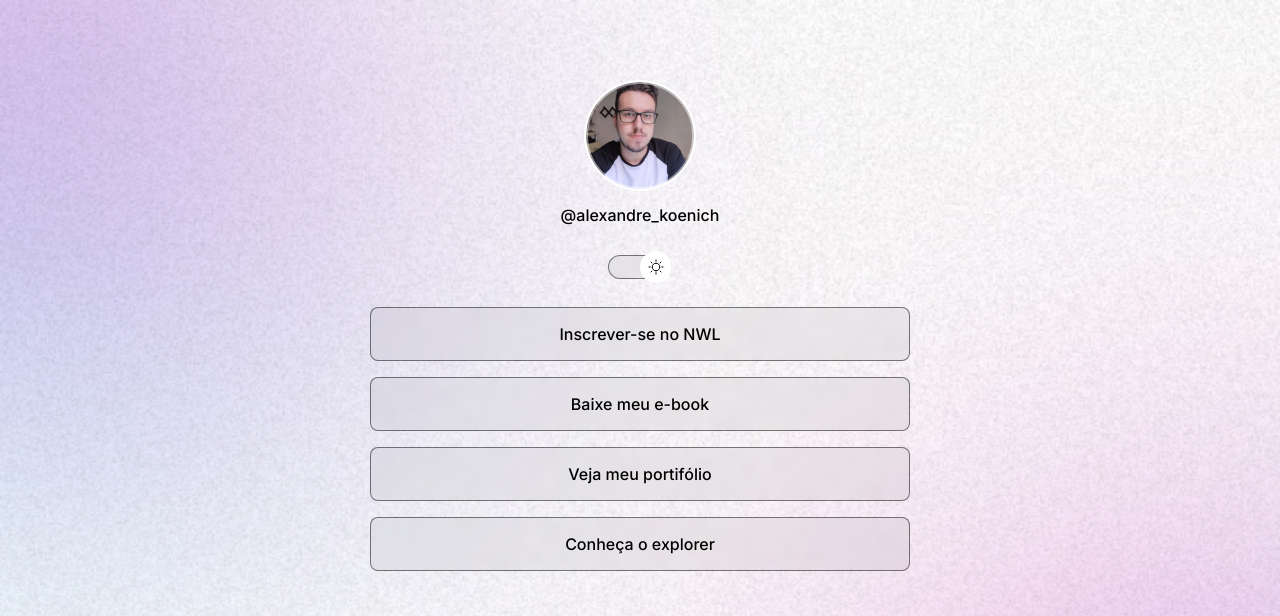
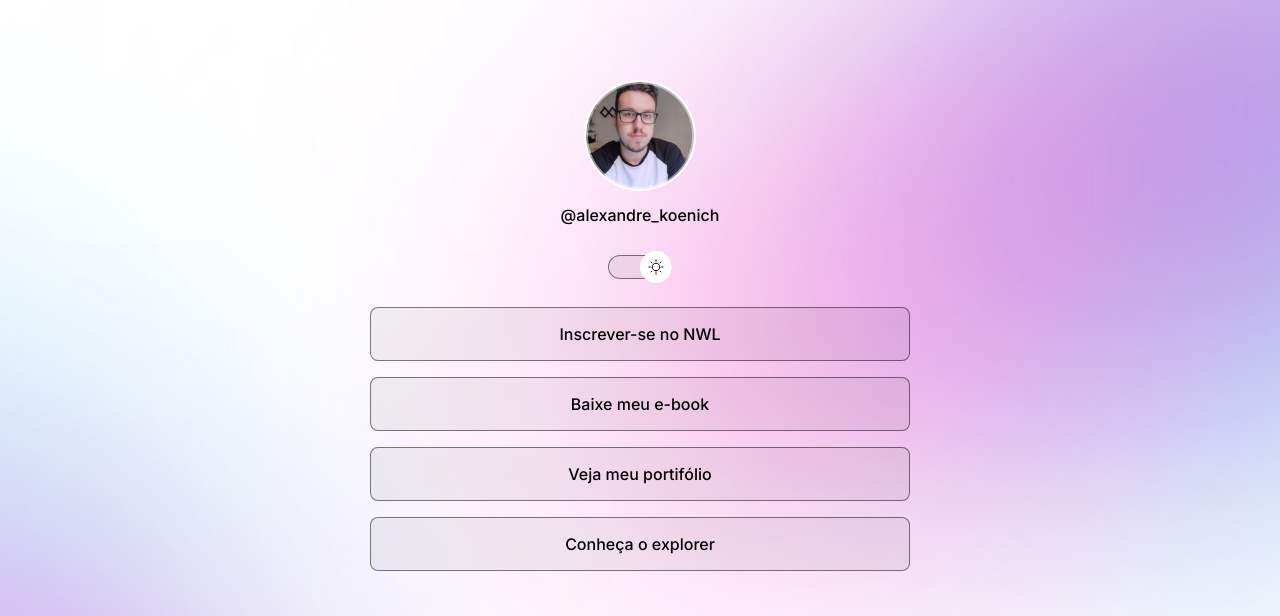
Before and after one commit to alexandrekoenich/alexandreLinks, a plain HTML site: page index.html in a window 1280 px wide. Shown: the top 616 px of the page. Drawn offline with nearby package versions, Linux system fonts and the light colour scheme.

Commit message:
changed background based on media queries

```diff
--- a/styles.css
+++ b/styles.css
@@ -37,6 +37,7 @@ body {
   background-position: top center;
   background-size: cover;
   background: var(--bg-url) no-repeat top center/cover;
+  height: 100vh;
 }
 body * {
   font-family: 'Inter', sans-serif;
@@ -189,3 +190,14 @@ footer{
   font-size: 14px;
   text-align: center;
 }
+
+/* media queries */
+@media (min-width: 700px) {
+  :root {
+    --bg-url: url(./assets/bg-desktop-night.jpg);
+  }
+
+  .light {
+    --bg-url: url(./assets/bg-desktop-light.jpg);
+  }
+}
```
Also changed, not shown: assets/bg-desktop-light.jpg (added), assets/bg-desktop-night.jpg (added).
